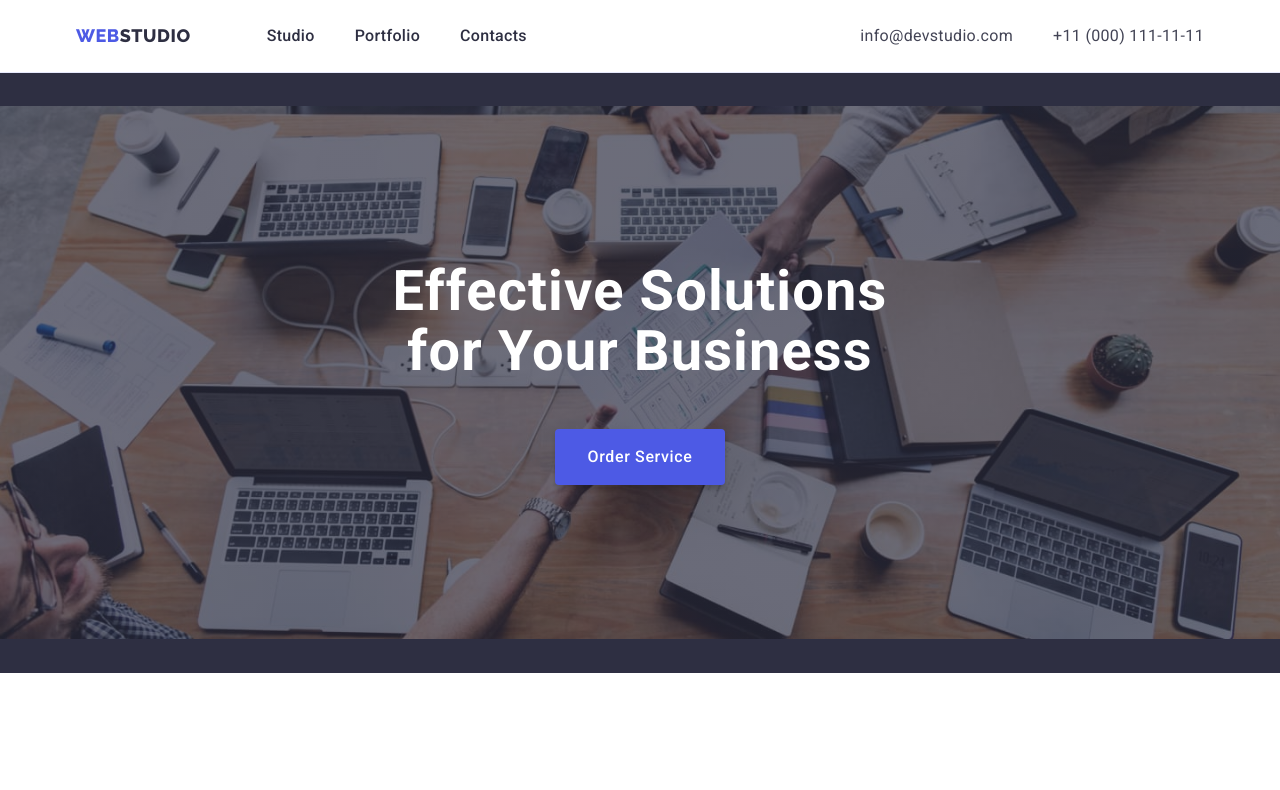
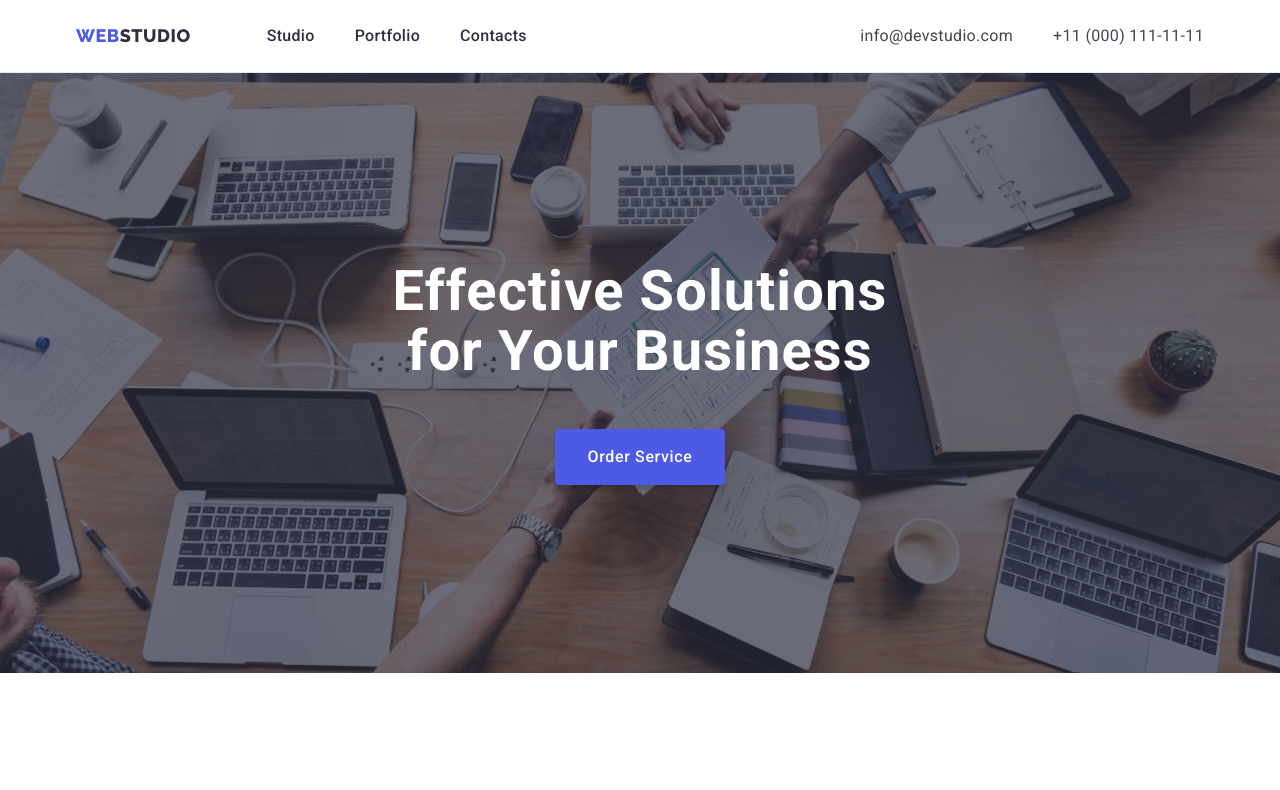
Before and after one commit to KRVitalik/goit-markup-hw-04, a plain HTML site: page index.html in a window 1280 px wide. Shown: the top 790 px of the page. Drawn offline with nearby package versions, Linux system fonts and the light colour scheme.

Commit message:
Version 1.3
Правки в секції Hero

```diff
--- a/css/styles.css
+++ b/css/styles.css
@@ -131,7 +131,6 @@ address .link {
 /* =======================Hero Section======================= */
 
 .hero {
-  height: 600px;
   text-align: center;
 
   background-image: linear-gradient(
@@ -143,7 +142,9 @@ address .link {
 
   background-repeat: no-repeat;
   background-position: center;
-  background-size: contain;
+  margin-right: auto;
+  margin-left: auto;
+  max-width: 1440px;
 }
 
 .title {
```
